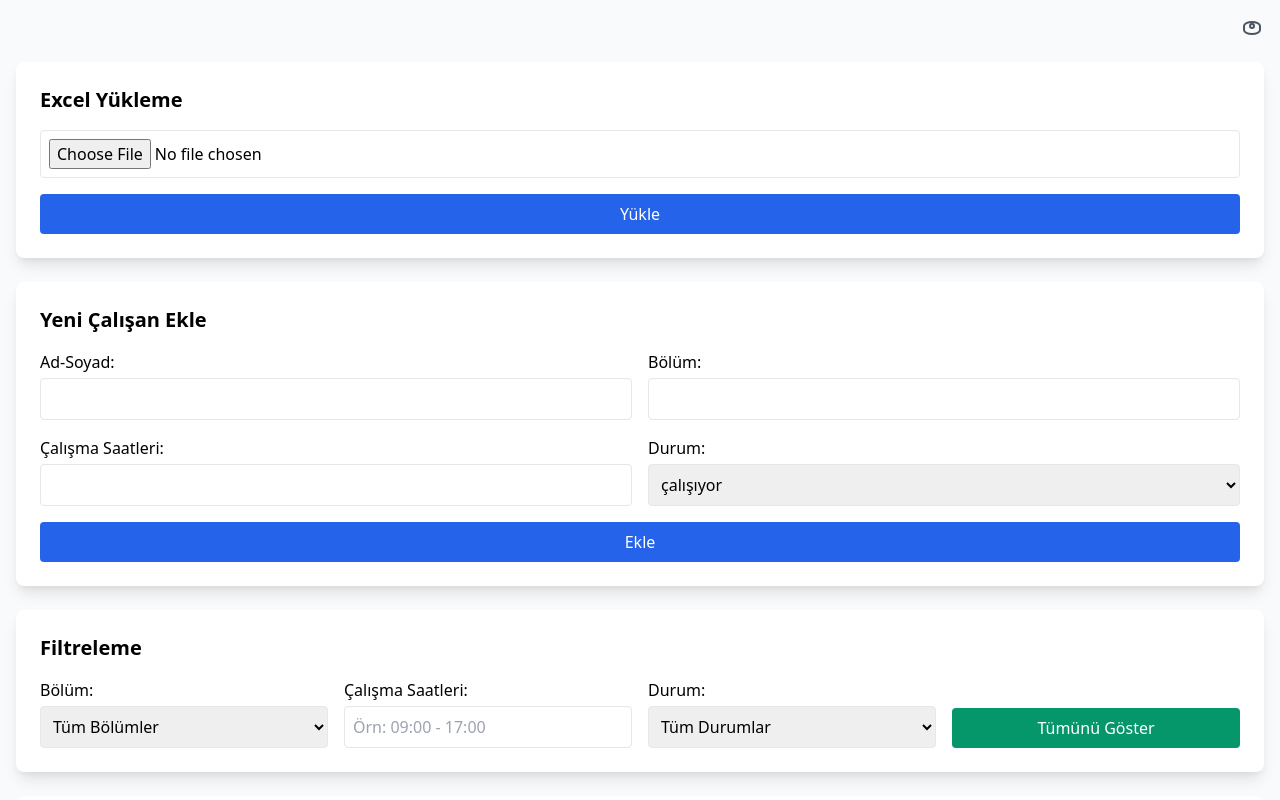
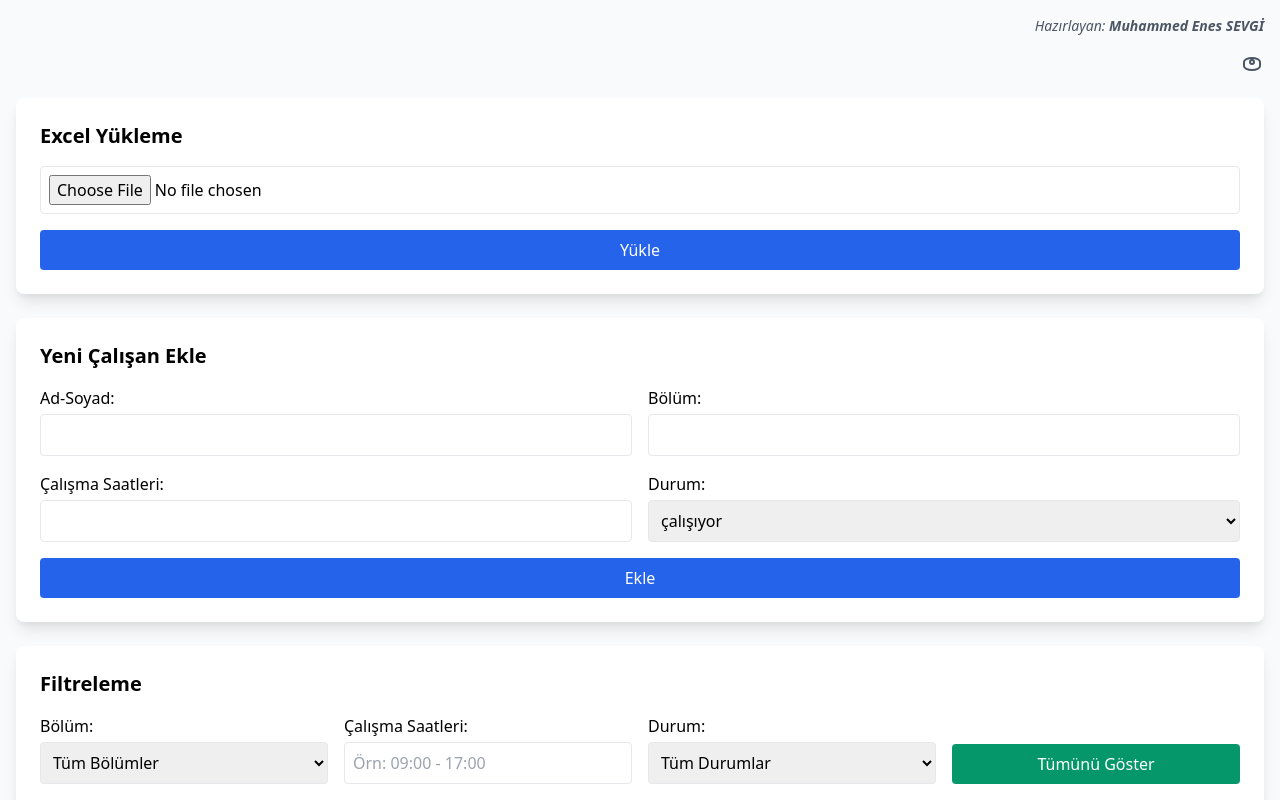
Before and after one commit to MEnesSevgi/calisan_yonetim_sistemi, a plain HTML site: page index.html in a window 1280 px wide. Shown: the top 800 px of the page. Drawn offline with nearby package versions, Linux system fonts and the light colour scheme.

Commit message:
Update index.html

```diff
--- a/index.html
+++ b/index.html
@@ -23,6 +23,9 @@
 </head>
 <body class="bg-gray-50">
   <div class="container mx-auto p-4">
+    <div class="mb-4 text-right text-sm text-gray-600 italic">
+      Hazırlayan: <strong>Muhammed Enes SEVGİ</strong>
+    </div>
     <!-- Ayarlar simgesi ve menüsü -->
     <div class="flex justify-end mb-4">
       <div class="relative inline-block text-left">
@@ -65,7 +68,6 @@
       </div>
     </div>
 
-    <!-- Hazırlayan: Muhammed Enes SEVGİ -->
     <!-- Excel Yükleme -->
     <div class="mb-6 bg-white p-6 rounded-lg shadow-lg">
       <h2 class="text-xl font-bold mb-4">Excel Yükleme</h2>
```
